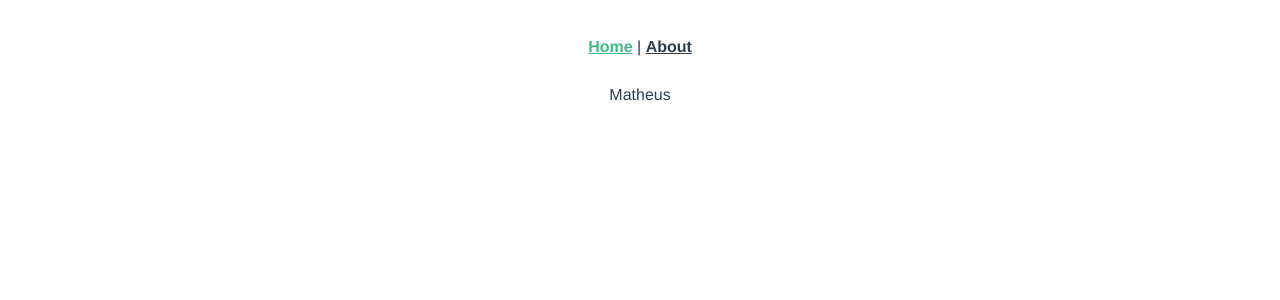
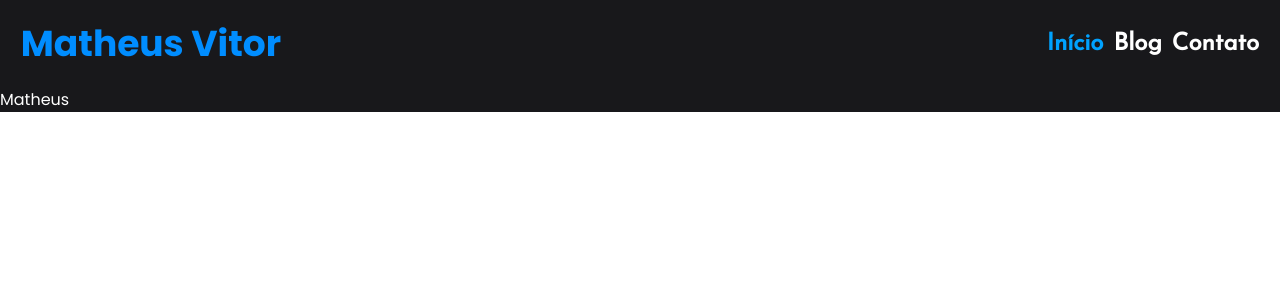
Before and after one commit to m4thewz/teste, a Vue app: page / in a window 1280 px wide. Shown: the top 300 px of the page. Built offline with nearby package versions, Linux system fonts and the light colour scheme.

Commit message:
added scss and navbar

```diff
--- a/package.json
+++ b/package.json
@@ -21,6 +21,8 @@
     "@vue/cli-service": "~5.0.0",
     "eslint": "^7.32.0",
     "eslint-plugin-vue": "^8.0.3",
+    "node-sass": "^8.0.0",
+    "sass-loader": "^13.2.2",
     "vue-template-compiler": "^2.6.14"
   },
   "eslintConfig": {
--- a/src/App.vue
+++ b/src/App.vue
@@ -1,32 +1,42 @@
 <template>
   <div id="app">
-    <nav>
-      <router-link to="/">Home</router-link> |
-      <router-link to="/about">About</router-link>
-    </nav>
+    <Navbar />
     <router-view/>
   </div>
 </template>
+<script>
+import Navbar from "@/components/Navbar/index.vue";
 
-<style>
-#app {
-  font-family: Avenir, Helvetica, Arial, sans-serif;
-  -webkit-font-smoothing: antialiased;
-  -moz-osx-font-smoothing: grayscale;
-  text-align: center;
-  color: #2c3e50;
+export default {
+  components: { Navbar },
+}
+</script>
+<style lang="scss">
+@import url("https://fonts.googleapis.com/css2?family=Josefin+Sans&family=Poppins:wght@400;600;700&display=swap");
+
+* {
+  padding: 0;
+  margin: 0;
+  outline: none;
+
+  box-sizing: border-box;
 }
 
-nav {
-  padding: 30px;
+#app {
+  font-family: "Poppins", sans-serif;
+  background-color: #18181b;
+  color: white;
 }
-
-nav a {
-  font-weight: bold;
-  color: #2c3e50;
+::-webkit-scrollbar {
+  width: 6px;
+  height: 6px;
 }
-
-nav a.router-link-exact-active {
-  color: #42b983;
+::-webkit-scrollbar-thumb {
+  background: #008dff;
+  border-radius: 30px;
+}
+::-webkit-scrollbar-track {
+  background: #18181b;
+  box-shadow: inset 0px 0px 0px 0px #f0f0f0;
 }
 </style>
--- /dev/null
+++ b/src/components/Navbar/NavItem.vue
@@ -0,0 +1,12 @@
+<template>
+    <li>
+      <router-link :to="href">{{ content }}</router-link>
+    </li>
+  </template>
+
+  <script>
+  export default {
+    name: "NavItem",
+    props: ["content", "href"],
+  };
+  </script>
--- /dev/null
+++ b/src/components/Navbar/index.vue
@@ -0,0 +1,21 @@
+<template>
+    <nav>
+      <h1>Matheus Vitor</h1>
+      <ul>
+        <NavItem content="Início" href="/" />
+        <NavItem content="Blog" href="/blog" />
+        <NavItem content="Contato" href="#contato" />
+      </ul>
+    </nav>
+  </template>
+
+  <script>
+  import NavItem from "@/components/Navbar/NavItem";
+
+  export default {
+    name: "Navbar",
+    components: { NavItem },
+  };
+  </script>
+
+  <style src="@/components/Navbar/style.scss" lang="scss" />
--- /dev/null
+++ b/src/components/Navbar/style.scss
@@ -0,0 +1,50 @@
+nav {
+    display: flex;
+    justify-content: space-between;
+    align-items: center;
+    transition: background-color ease .5s;
+
+    padding: 1em 1.3em;
+    font-weight: bold;
+
+    h1 {
+      font-size: 36px;
+
+      color: #008dff;
+    }
+    ul {
+      display: flex;
+      gap: 10px;
+      align-items: center;
+
+      font-family: 'Josefin Sans', sans-serif;
+      list-style-type: none;
+
+      li {
+        a {
+          font-size: 24px;
+          color: inherit;
+          text-decoration: none;
+
+          transition: all ease .5s;
+          &.router-link-exact-active {
+            color: #00a2ff;
+          }
+          &:not(.router-link-exact-active):hover {
+            color: #008dff;
+          }
+        }
+      }
+    }
+  }
+
+  @media screen and (max-width: 650px) {
+    nav {
+      padding: 15px 20px;
+      justify-content: center;
+
+      ul {
+        display: none;
+      }
+    }
+  }
--- /dev/null
+++ b/webpack.config.js
@@ -0,0 +1,14 @@
+module.exports = {
+    module: {
+      rules: [
+        {
+          test: /\.scss$/,
+          use: [
+            'vue-style-loader',
+            'css-loader',
+            'sass-loader'
+          ]
+        }
+      ]
+    },
+}
```
Also changed, not shown: 1 other file (tests, documents, lock files or other folders).
